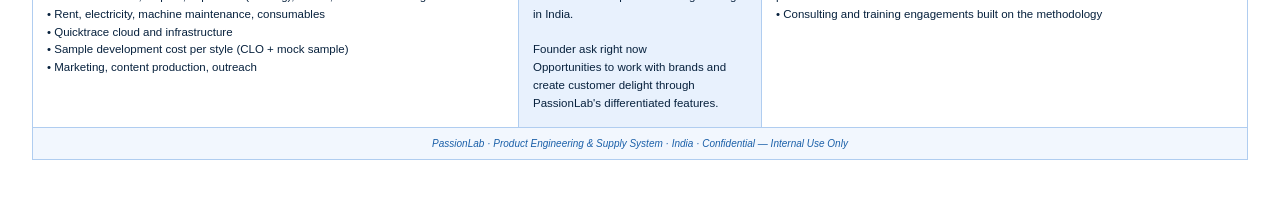
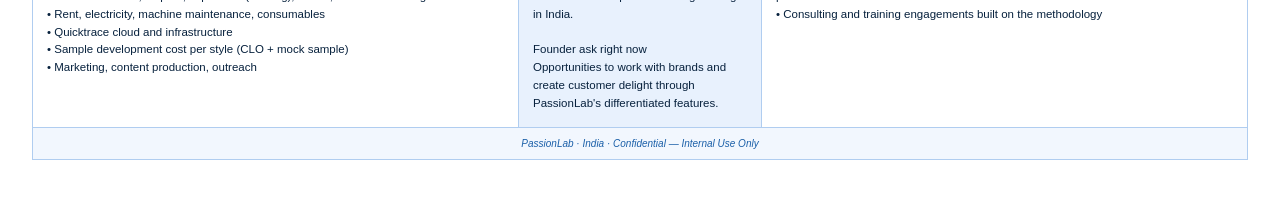
Before and after one commit to Rahil-will/PassionLabs-Lean-Canva, a plain HTML site: page index.html in a window 1280 px wide. Shown: the part 2000-2218 px from the top of the page. Drawn offline with Linux system fonts and the light colour scheme.

Commit message:
Update index.html

```diff
--- a/index.html
+++ b/index.html
@@ -528,7 +528,7 @@
 • Consulting and training engagements built on the methodology</div>
   </div>
 
-  <div class="footer">PassionLab  ·  Product Engineering &amp; Supply System  ·  India  ·  Confidential — Internal Use Only</div>
+  <div class="footer">PassionLab  ·  India  ·  Confidential — Internal Use Only</div>
 
 </div>
 
```
